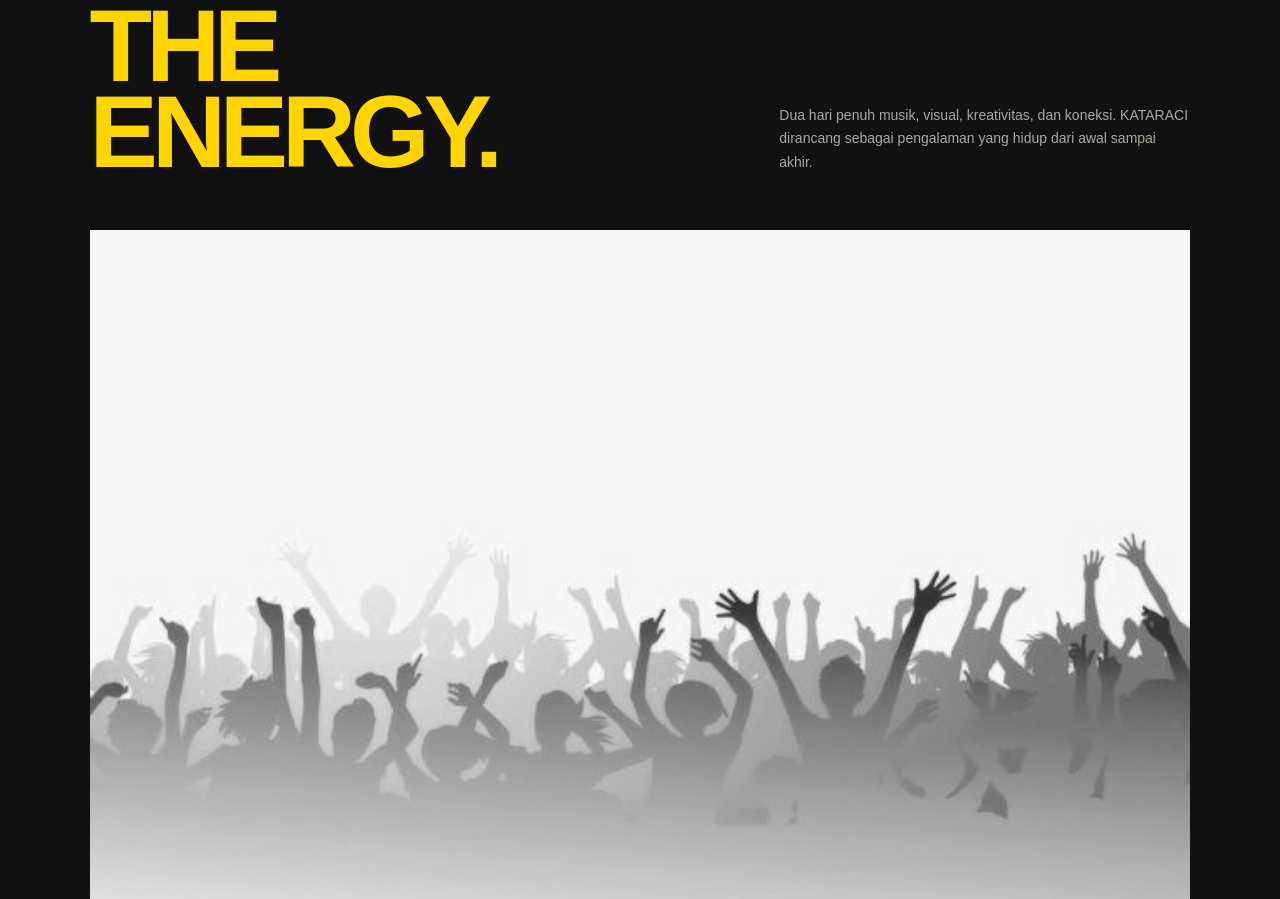
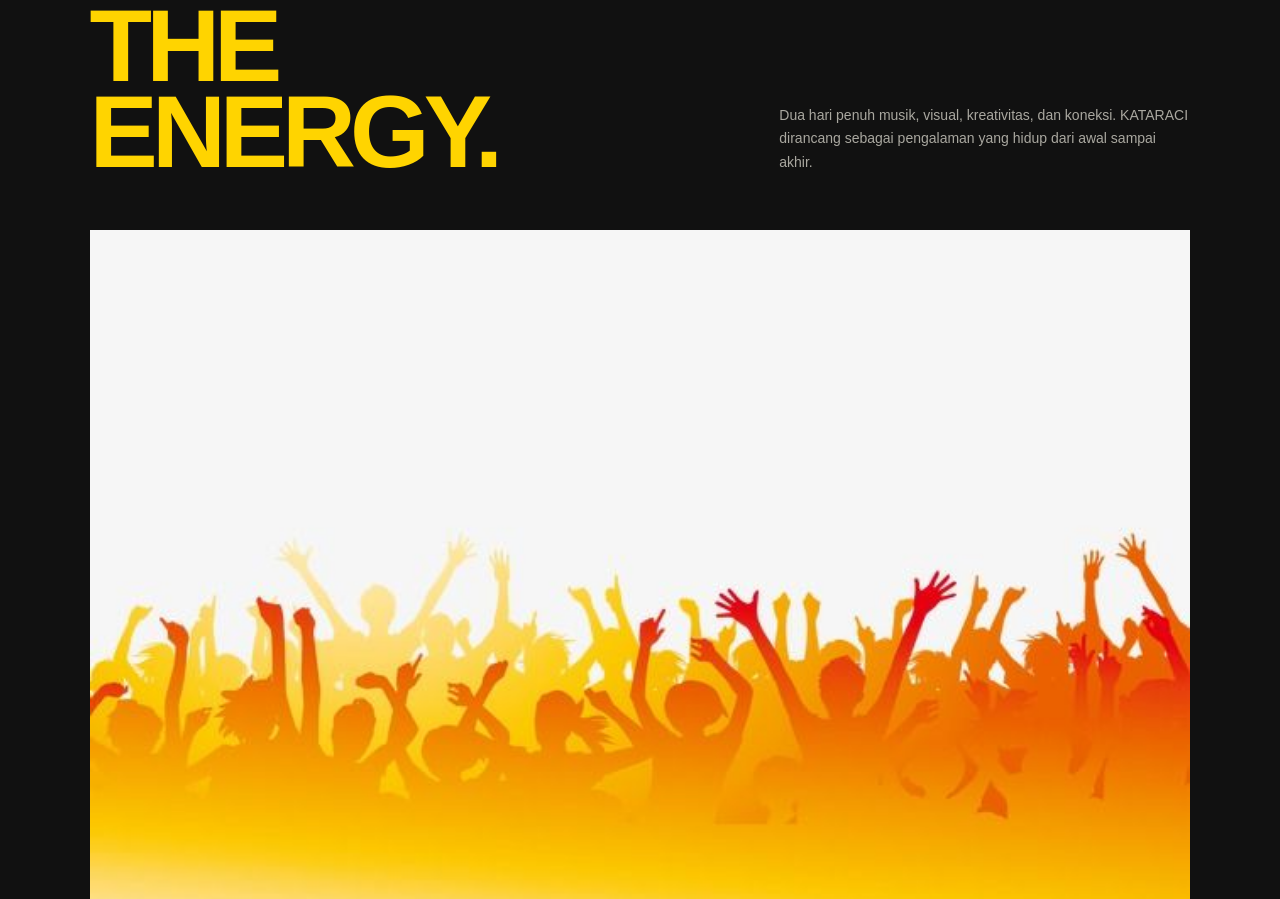
Before and after one commit to Satriacahayae/fest, a plain HTML site: page index.html in a window 1280 px wide. Shown: the part 1881-2780 px from the top of the page. Drawn offline with Linux system fonts and the light colour scheme.

Commit message:
Test experience image

```diff
--- a/index.html
+++ b/index.html
@@ -190,8 +190,9 @@
           <p>Dua hari penuh musik, visual, kreativitas, dan koneksi. KATARACI dirancang sebagai pengalaman yang hidup dari awal sampai akhir.</p>
         </div>
 
-        <div class="experience-image">
-          <img src="Assets/kataraci.jpg" alt="Kataraci Festival" />
+<img
+  src="https://satriacahayae.github.io/fest/Assets/kataraci.jpg"
+  alt="Kataraci Festival"/>
 
           <div class="image-caption">
             <span>KATARACI FEST / 2027</span>
```
